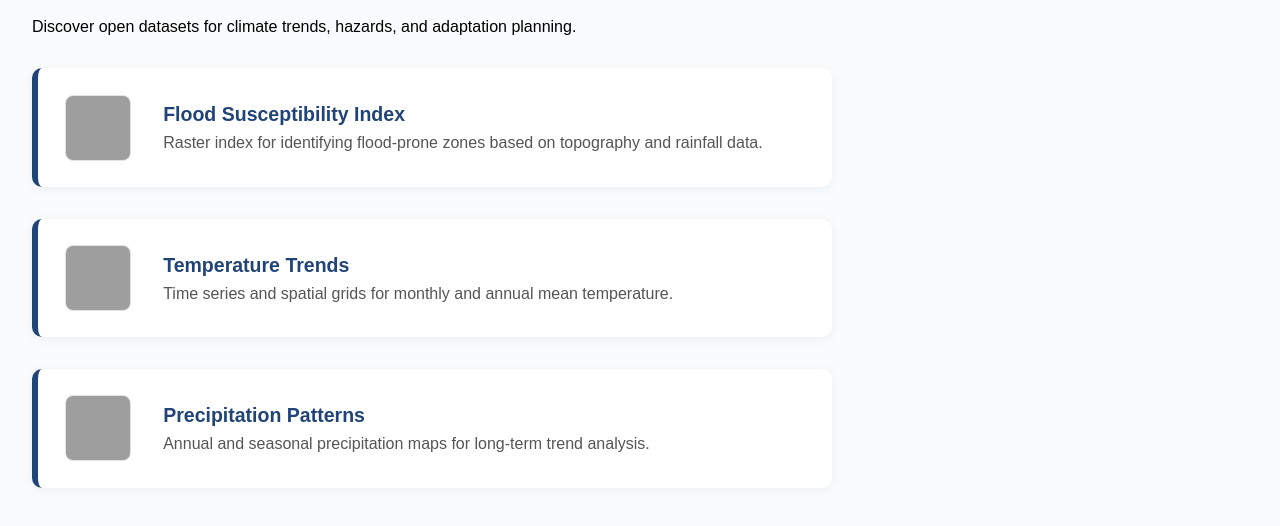
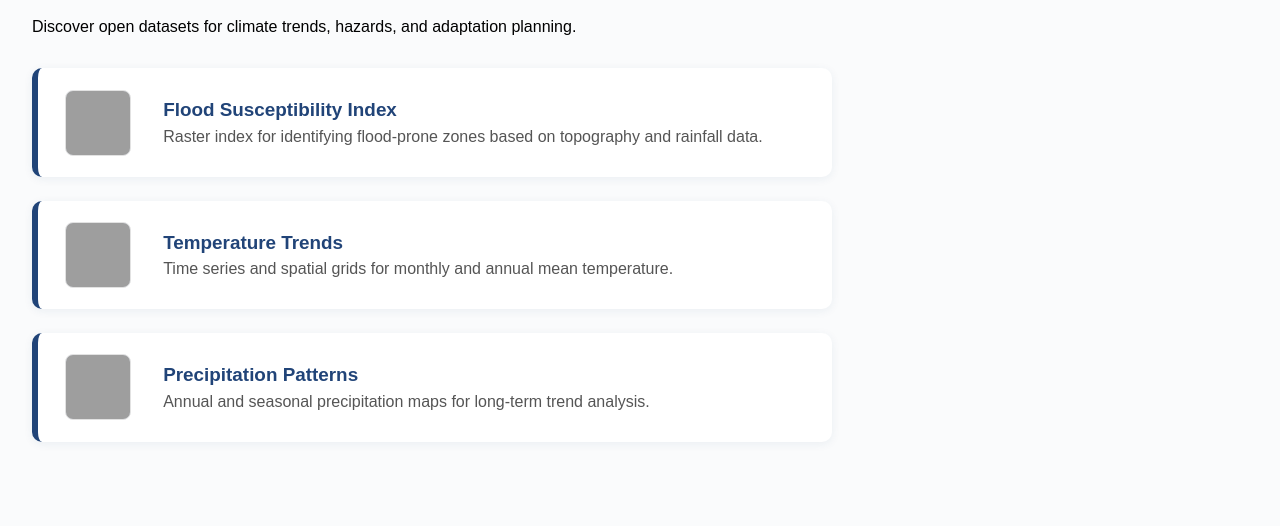
Before and after one commit to oanderso-infc/GeoHub-EARDA, a plain HTML site: page climate.html in a window 1280 px wide. Shown: the part 122-648 px from the top of the page. Drawn offline with Linux system fonts and the light colour scheme; grey boxes are pictures that could not be loaded.

Commit message:
Update climate.html

```diff
--- a/climate.html
+++ b/climate.html
@@ -13,18 +13,18 @@
     }
     nav a:hover, nav a.active { background: #18325d; }
     h1 { color: #214478; }
-    .catalog { display: flex; flex-direction: column; gap: 2em; margin-top: 2em; max-width: 800px;}
-    .catalog-link { text-decoration: none; color: inherit; display: block; width: 100%;}
+    .catalog { display: flex; flex-direction: column; gap: 1.5em; margin-top: 2em; max-width: 800px;}
+    .catalog-link { display: block; width: 100%; text-decoration: none; color: inherit;}
     .catalog-entry {
       display: flex; align-items: center; background: #fff; border-radius: 10px;
       box-shadow: 0 2px 10px rgba(33,68,120,0.07); padding: 1.2em 1.7em;
-      transition: box-shadow 0.2s, background 0.2s; border-left: 6px solid #214478; min-height: 80px;
+      border-left: 6px solid #214478; transition: box-shadow 0.2s, background 0.2s; min-height: 70px;
     }
     .catalog-entry:hover { box-shadow: 0 4px 18px rgba(33,68,120,0.13); background: #f2f8ff; }
     .catalog-icon { width: 64px; height: 64px; margin-right: 2em; flex-shrink: 0; border-radius: 8px; object-fit: cover; background: #e5eaf3; border: 1px solid #e2e2e2;}
     .catalog-content { flex: 1; }
-    .catalog-title { margin: 0; font-size: 1.22em; color: #214478; font-weight: bold; }
-    .catalog-desc { margin: 0.5em 0 0 0; color: #555; font-size: 1em; }
+    .catalog-title { margin: 0; font-size: 1.18em; color: #214478; font-weight: bold; }
+    .catalog-desc { margin: 0.4em 0 0 0; color: #555; font-size: 1em; }
   </style>
 </head>
 <body>
@@ -43,7 +43,7 @@
   </p>
   <div class="catalog">
 
-    <a href="https://en.wikipedia.org/wiki/Flood_risk_assessment" target="_blank" class="catalog-link" title="Flood Susceptibility (Wikipedia)">
+    <a href="https://en.wikipedia.org/wiki/Flood_risk_assessment" target="_blank" class="catalog-link">
       <div class="catalog-entry">
         <img src="https://upload.wikimedia.org/wikipedia/commons/1/19/Weather_icon_-_rain.svg" alt="Flood Risk" class="catalog-icon">
         <div class="catalog-content">
@@ -55,7 +55,7 @@
       </div>
     </a>
 
-    <a href="https://en.wikipedia.org/wiki/Climate_of_Canada" target="_blank" class="catalog-link" title="Climate of Canada (Wikipedia)">
+    <a href="https://en.wikipedia.org/wiki/Climate_of_Canada" target="_blank" class="catalog-link">
       <div class="catalog-entry">
         <img src="https://upload.wikimedia.org/wikipedia/commons/c/c3/Temperature_icon.png" alt="Temperature" class="catalog-icon">
         <div class="catalog-content">
@@ -67,7 +67,7 @@
       </div>
     </a>
 
-    <a href="https://en.wikipedia.org/wiki/Precipitation" target="_blank" class="catalog-link" title="Precipitation (Wikipedia)">
+    <a href="https://en.wikipedia.org/wiki/Precipitation" target="_blank" class="catalog-link">
       <div class="catalog-entry">
         <img src="https://upload.wikimedia.org/wikipedia/commons/5/53/Raindrop_icon.svg" alt="Precipitation" class="catalog-icon">
         <div class="catalog-content">
@@ -79,6 +79,4 @@
       </div>
     </a>
 
-  </div>
-</body>
-</html>
+    <a href="https://en.wikipedia.org/wiki/Urban
```
